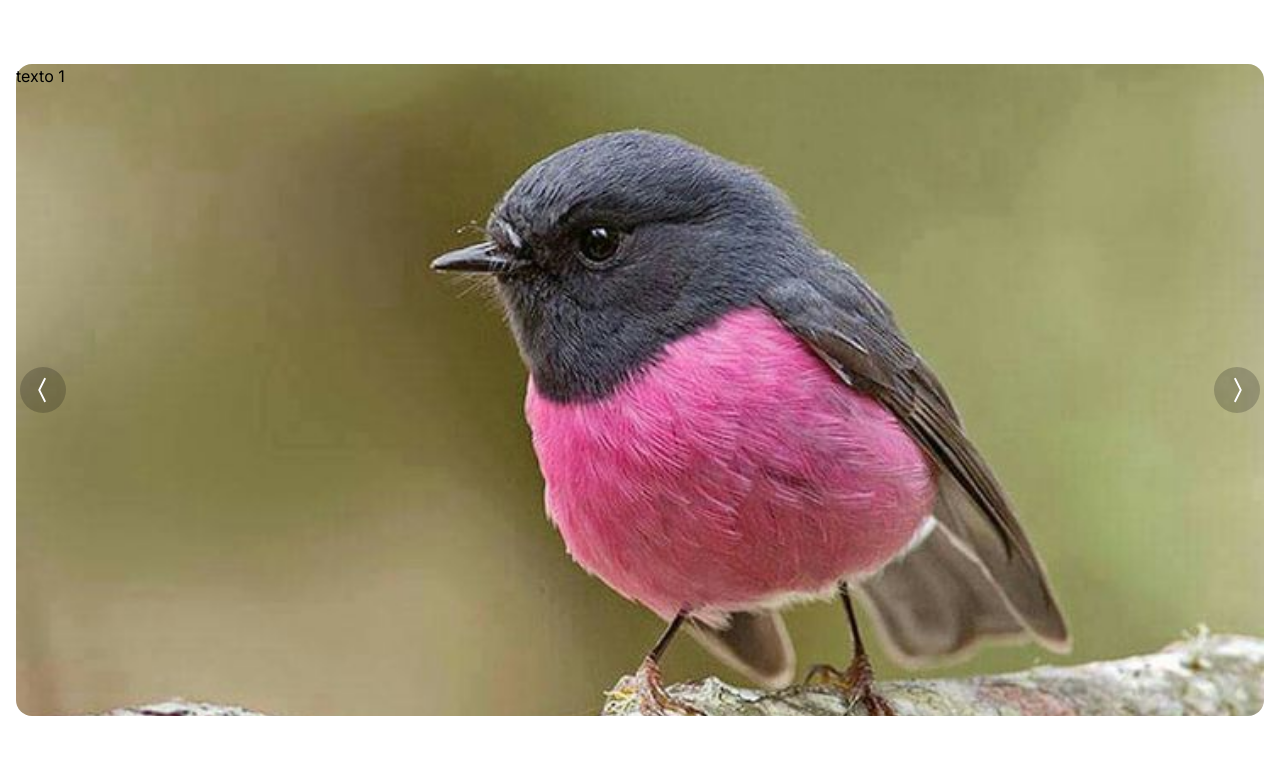
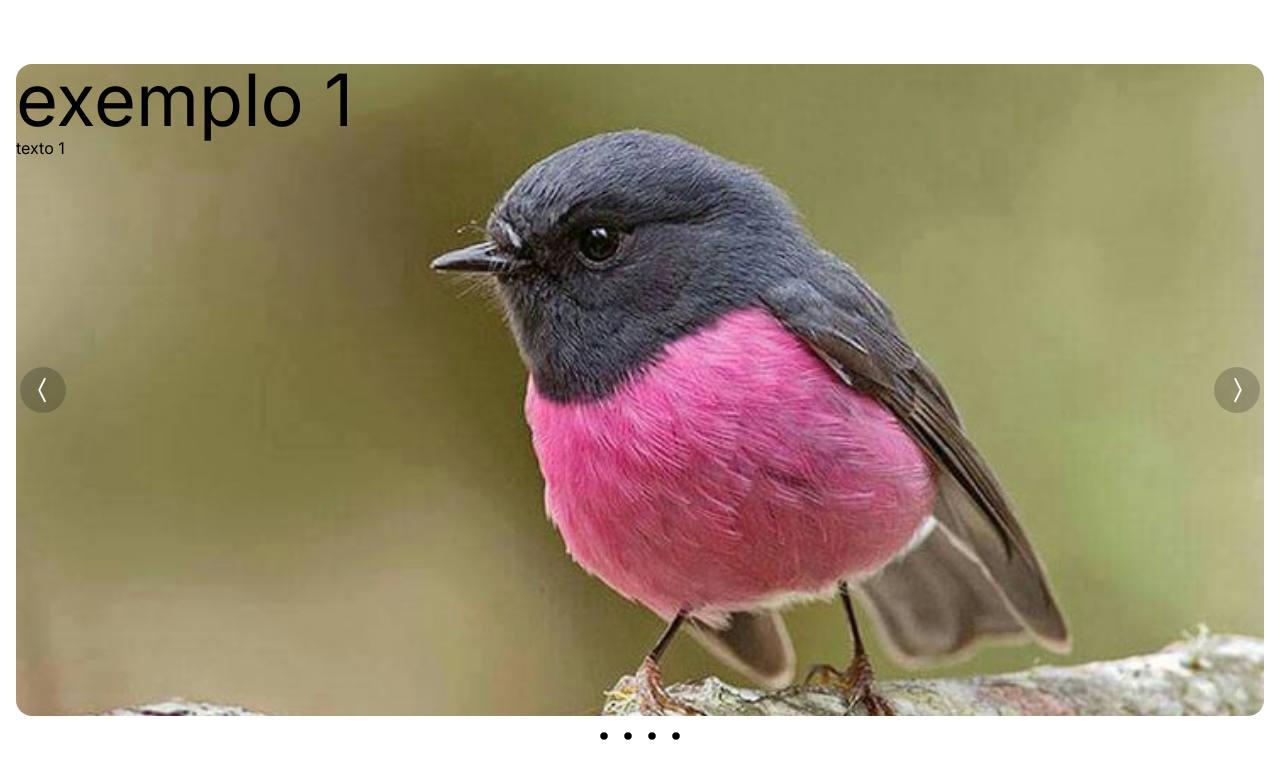
Before and after one commit to websterramos/landing-page-byron, a Next.js app: page / in a window 1280 px wide. Shown: the top 778 px of the page. Built offline with nearby package versions, Linux system fonts and the light colour scheme.

Commit message:
novas funcionalidades no carrossel

```diff
--- a/src/app/components/Carrossel.tsx
+++ b/src/app/components/Carrossel.tsx
@@ -1,19 +1,28 @@
 'use client';
 import React, { useState } from 'react';
 import { BsChevronCompactLeft, BsChevronCompactRight } from 'react-icons/bs'
+import { RxDotFilled } from 'react-icons/rx';
 
 export default function Carrossel() {
     const slides = [
         {
             url: "/assets/img/bird1.png",
+            titulo: "exemplo 1",
             texto: "texto 1"
         },
         {
             url: "/assets/img/bird2.png",
+            titulo: "exemplo 2",
             texto: "texto 2"
         },
         {
             url: "/assets/img/bird3.png",
+            titulo: "exemplo 3",
+            texto: "texto 3"
+        },
+        {
+            url: "/assets/img/bird3.png",
+            titulo: "exemplo 3",
             texto: "texto 3"
         },
     ];
@@ -32,10 +41,17 @@ export default function Carrossel() {
         setCurrentIndex(newIndex);
     };
 
+    const goToSlide = (slideIndex) => {
+        setCurrentIndex(slideIndex);
+    };
+
     return (
 
-        <div className="max-w-[1400px] h-[780px] w-full n-auto py-16 px-4 relative group">
-            <div style={{ backgroundImage: `url(${slides[currentIndex].url})` }} className="w-ful h-full rounded-2xl bg-center bg-cover duration-500"> {slides[currentIndex].texto}</div>
+        <div className=" h-[780px] w-full n-auto py-16 px-4 relative group">
+            <div style={{ backgroundImage: `url(${slides[currentIndex].url})` }} className=" w-full h-full rounded-2xl bg-center lg:bg-cover bg-contain bg-no-repeat duration-500">
+                <h1 className='text-7xl'>{slides[currentIndex].titulo}</h1>
+                <p>{slides[currentIndex].texto}</p>
+            </div>
 
             {/* {left arrow} */}
             <div className='hidden group-hover:block absolute top-[50%] -translate-x-0 translate-y-[-50%] left-5 text-2xl rounded-full p-2 bg-black/20 text-white cursor-pointer'>
@@ -46,6 +62,17 @@ export default function Carrossel() {
                 <BsChevronCompactRight onClick={nextSlide} size={30} />
             </div>
 
+            <div className='flex top-4 justify-center py-2'>
+                {slides.map((slide, slideIndex) => (
+                    <div
+                        key={slideIndex}
+                        onClick={() => goToSlide(slideIndex)}
+                        className='text-2xl cursor-pointer'
+                    >
+                        <RxDotFilled />
+                    </div>
+                ))}
+            </div>
         </div>
     );
 
```
